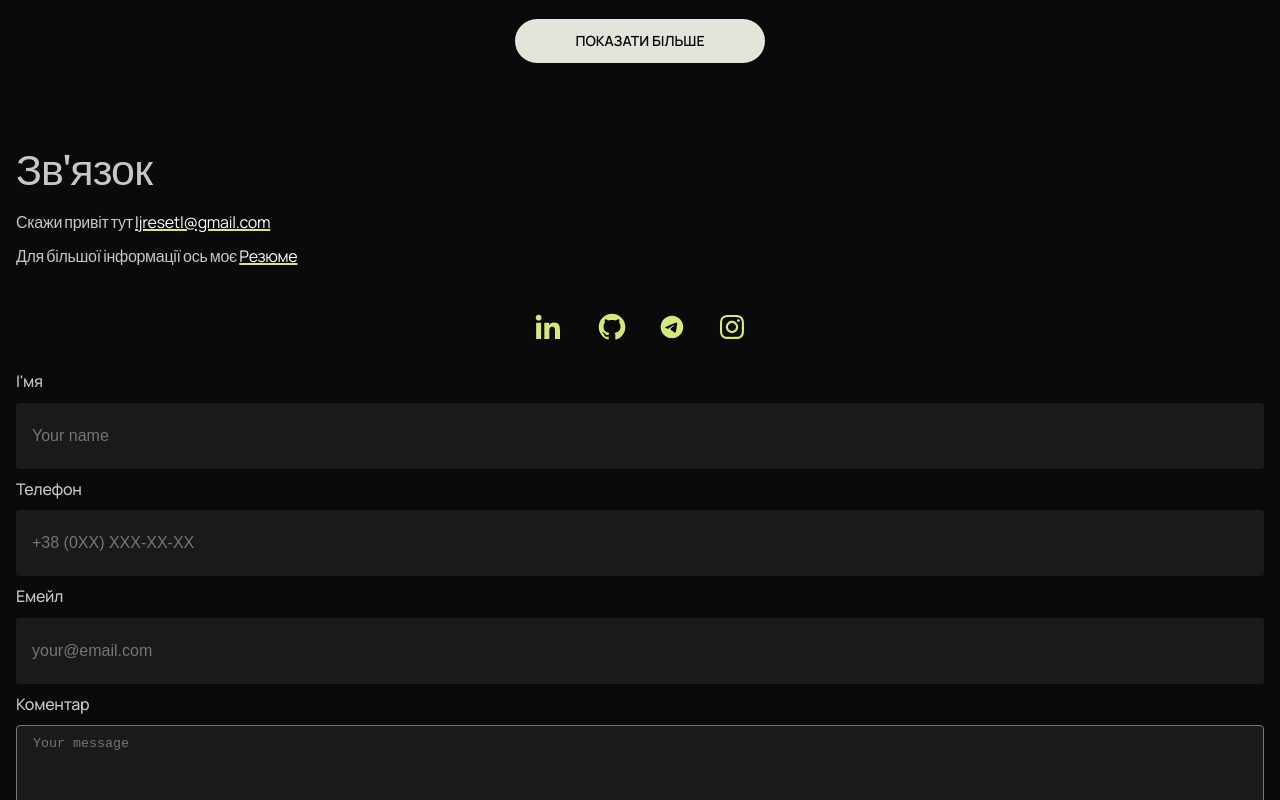
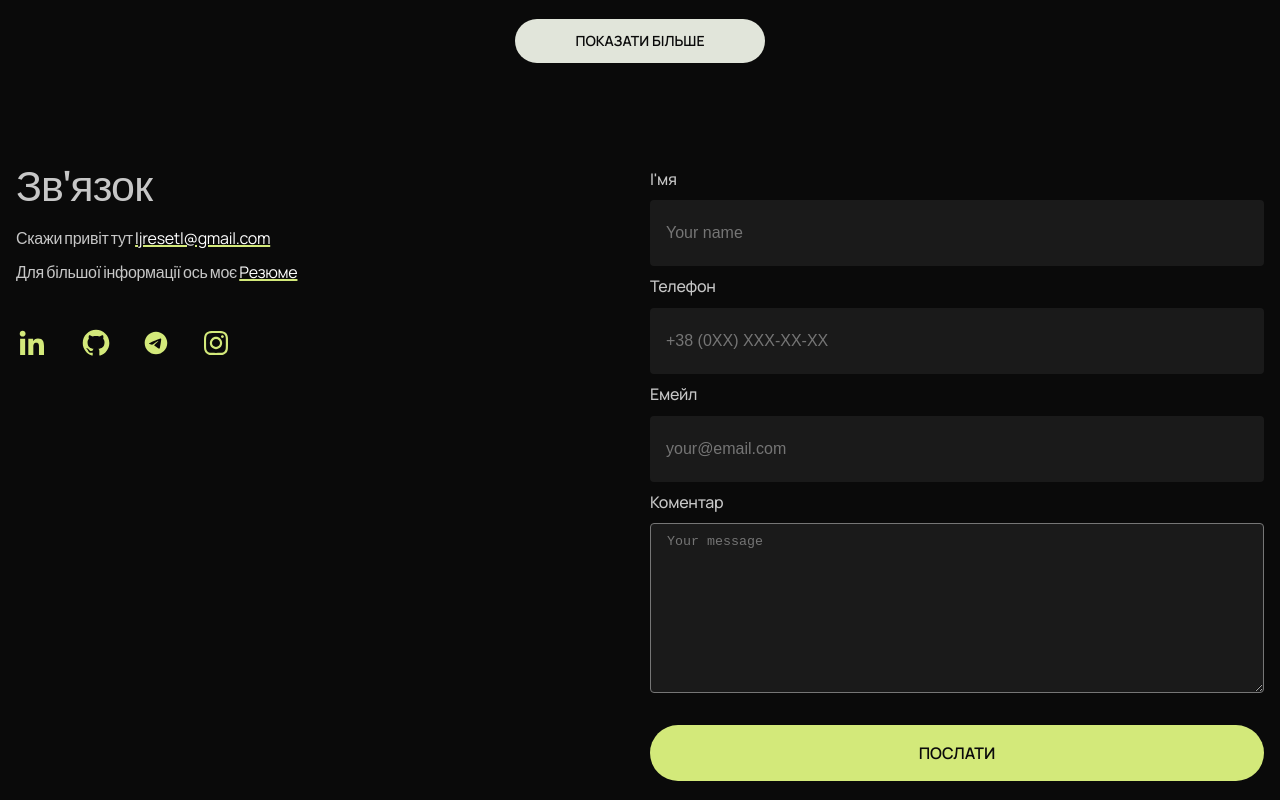
Before and after one commit to ljresetl/portfolio-frontend-react, a React (Vite) app: page / in a window 1280 px wide. Shown: the part 4360-5160 px from the top of the page. Built offline with nearby package versions, Linux system fonts and the light colour scheme.

Commit message:
connect-768

```diff
--- a/src/components/Connect/Connect.module.scss
+++ b/src/components/Connect/Connect.module.scss
@@ -1,5 +1,9 @@
 .connect {
   padding: 24px 0px;
+
+  @media (min-width: 768px) {
+    padding: 40px 0px;
+  }
 
   .container {
     display: flex;
@@ -8,6 +12,10 @@
     font-family: "Bebas Neue", sans-serif;
     margin: 0 auto;
     padding: 0px 16px;
+    @media (min-width: 768px) {
+      flex-direction: row;
+      justify-content: space-between;
+    }
   }
 }
 
@@ -15,6 +23,9 @@
   display: flex;
   flex-direction: column;
   gap: 8px;
+  @media (min-width: 768px) {
+    flex: 1;
+  }
 
   .connect_container_one_h {
     font-weight: 400;
@@ -50,6 +61,9 @@
     justify-content: center;
     gap: 32px;
     margin-top: 32px;
+    @media (min-width: 768px) {
+      justify-content: flex-start;
+    }
 
     .about_me_svg_link_connect {
       fill: #d3e97a;
@@ -58,6 +72,9 @@
 }
 
 .connect_container_two {
+  @media (min-width: 768px) {
+    flex: 1;
+  }
   .modal_form {
     display: flex;
     flex-direction: column;
```
